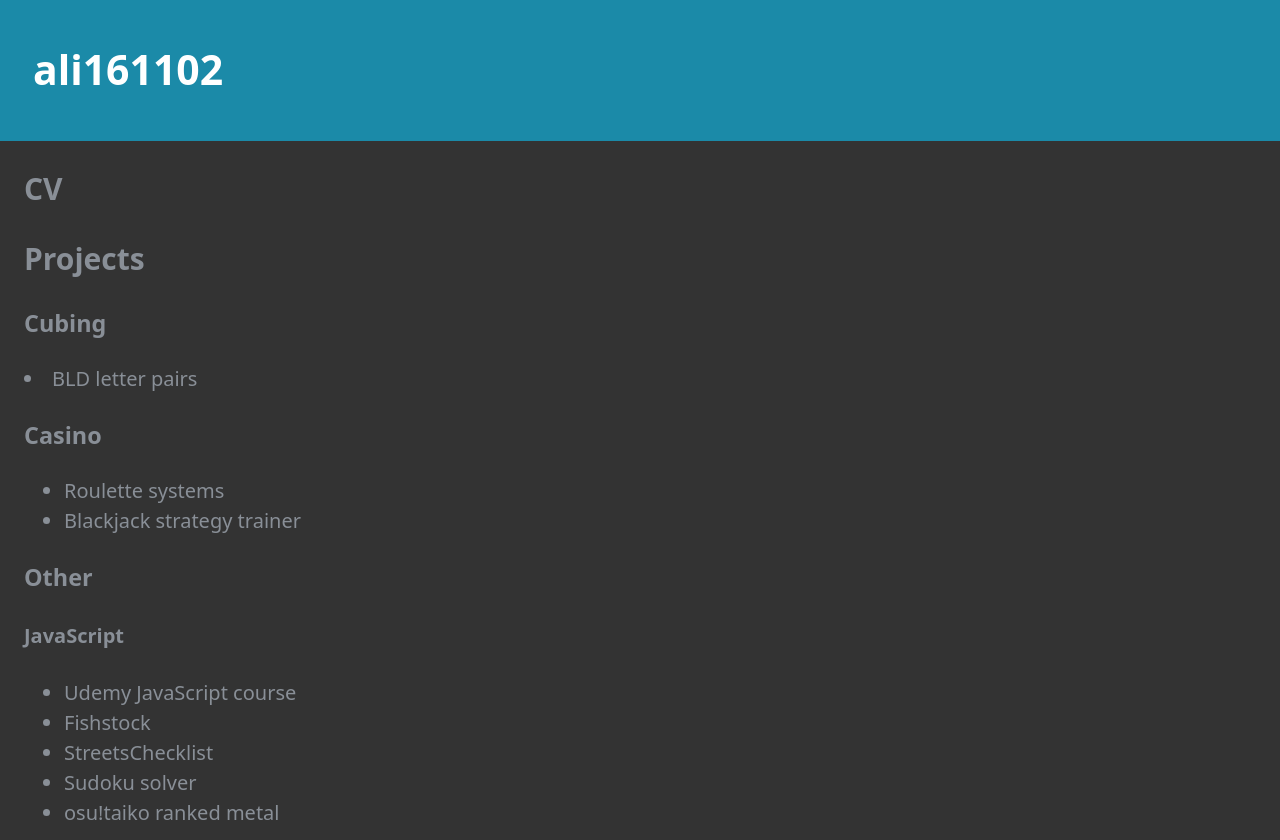
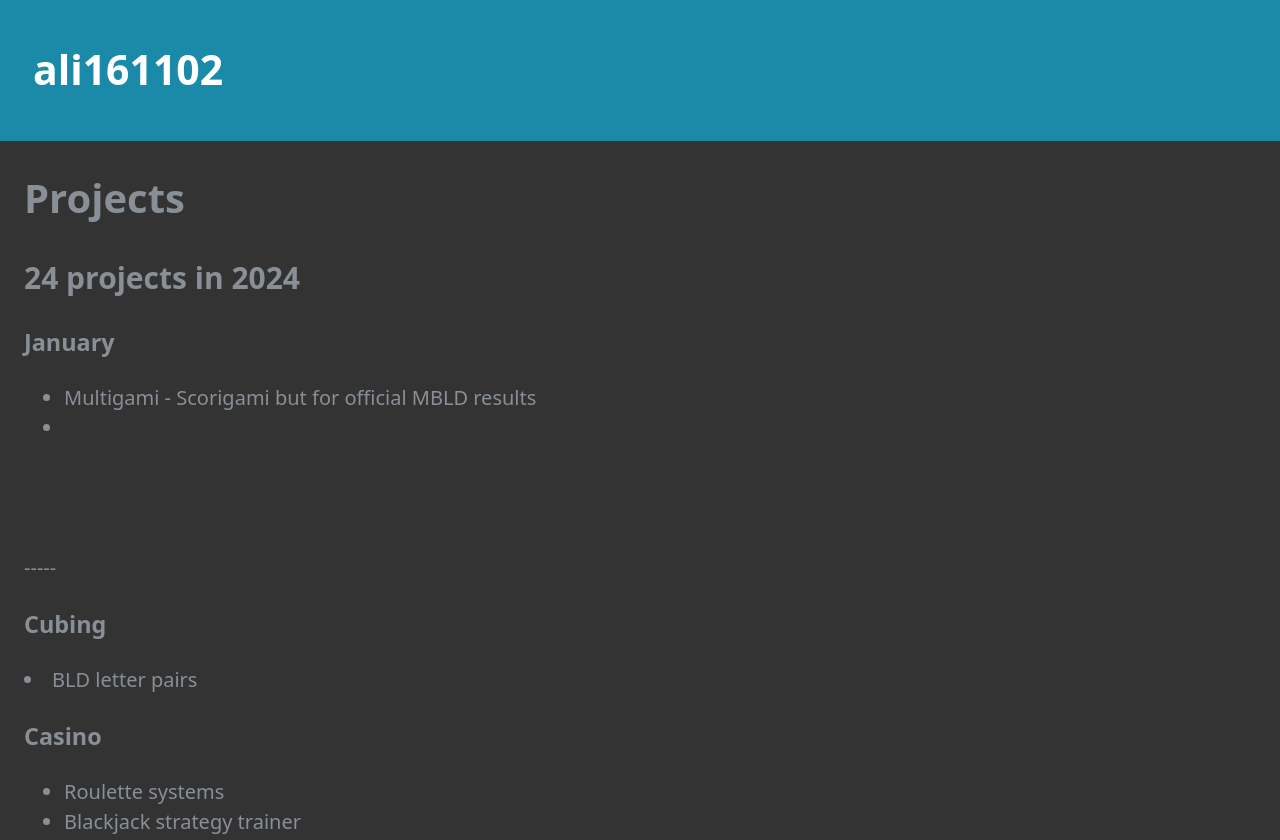
Before and after one commit to ali161102/ali161102.github.io, a plain HTML site: page index.html in a window 1280 px wide. Shown: the top 840 px of the page. Drawn offline with Linux system fonts and the light colour scheme.

Commit message:
07/01/24 update plan

```diff
--- a/index.html
+++ b/index.html
@@ -17,8 +17,16 @@
 
 
     <div id="index">
-        <h2>CV</h2>
-        <h2>Projects</h2>
+        <h1>Projects</h1>
+        <h2>24 projects in 2024</h2>
+        <h3>January</h3>
+        <ul>
+            <li>Multigami - Scorigami but for official MBLD results</li>
+            <li></li>
+        </ul>
+
+
+        <br><br><br>-----<br>
         <h3>Cubing</h3>
         <li>BLD letter pairs</li>
         <h3>Casino</h3>
```
